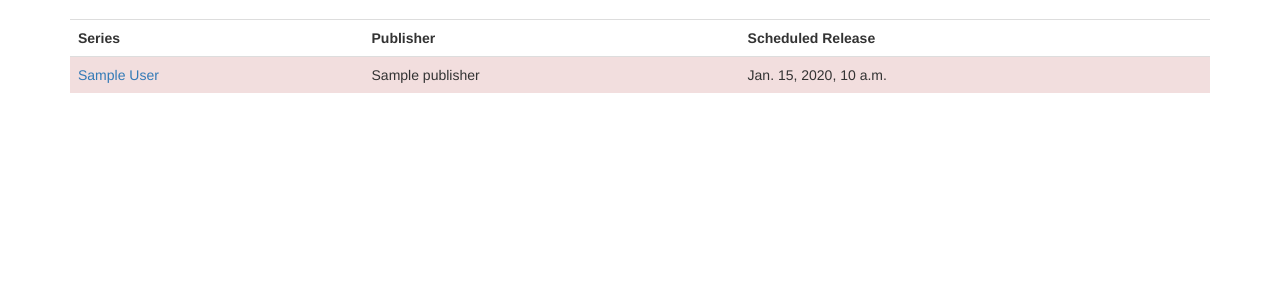
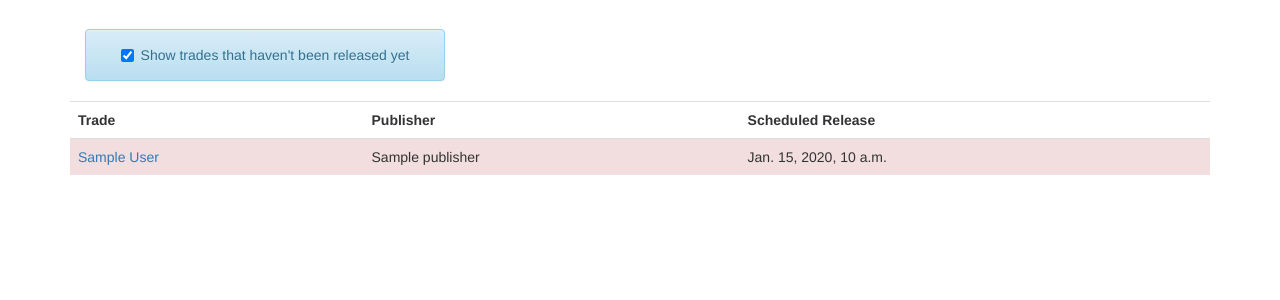
Before and after one commit to michaeldonnelly/cbtracker, a Django app: template templates/cbtracker/trade_list.html in a window 1280 px wide. Shown: the part 51-351 px from the top of the page. Run offline with Django 3.2, Linux system fonts and the light colour scheme; the template is opened without the code that fills it: most values are stand-ins (such as "Sample title", 1, 10 or a date in 2020); some libraries are stand-ins or nearby versions.

Commit message:
Checkbox to hide unreleased trades

```diff
--- a/static/cbtracker/cbtracker.js
+++ b/static/cbtracker/cbtracker.js
@@ -31,7 +31,6 @@ function disableButton(buttonID) {
 	}
 }
 
-
 function toggleSeries(series) {
 	$('.r' + series).toggle();
 }
@@ -55,3 +54,7 @@ $('#show-target-price').change(function () {
 $('#group-by-series').change(function () {
     $('.back-issue-table').toggle();
 });
+
+$('#showUnreleased').change(function () {
+    $('.unreleased').toggle();
+});
--- a/templates/cbtracker/trade_list.html
+++ b/templates/cbtracker/trade_list.html
@@ -1,16 +1,35 @@
 {% extends "cbtracker/base.html" %}
 
 {% block content %}
+	<div class="container">
+		<div class="row">
+			<div class="col-md-4" align="center">
+				<div class="checkbox alert alert-info">
+					<label class="">
+						<input type="checkbox" id="showUnreleased" checked>
+						Show trades that haven't been released yet
+					</label>
+				</div>
+			</div>
+		</div><!--row-->
+	</div><!--container-->
 
 	<table class='table'>
 		<tr>
-			<th>Series</th>
+			<th>Trade</th>
 			<th>Publisher</th>
 			<th>Scheduled Release</th>
 		</tr>
 
 		{% for trade in list %}
-		<tr id="r{{trade.id}}" {% if not wantlist and not trade.own %} class='danger' {% endif %}>
+		<tr
+			{% if trade.unreleased %}
+				class="unreleased danger"
+			{% elif not wantlist and not trade.own %}
+				class='danger'
+			{% endif %}
+		    id="r{{trade.id}}"
+		>
 			<td>
 				<a href="{% url 'trade' trade_id=trade.id %}">
 					{{trade}}
```
Also changed, not shown: models.py (+12 -0 lines).
